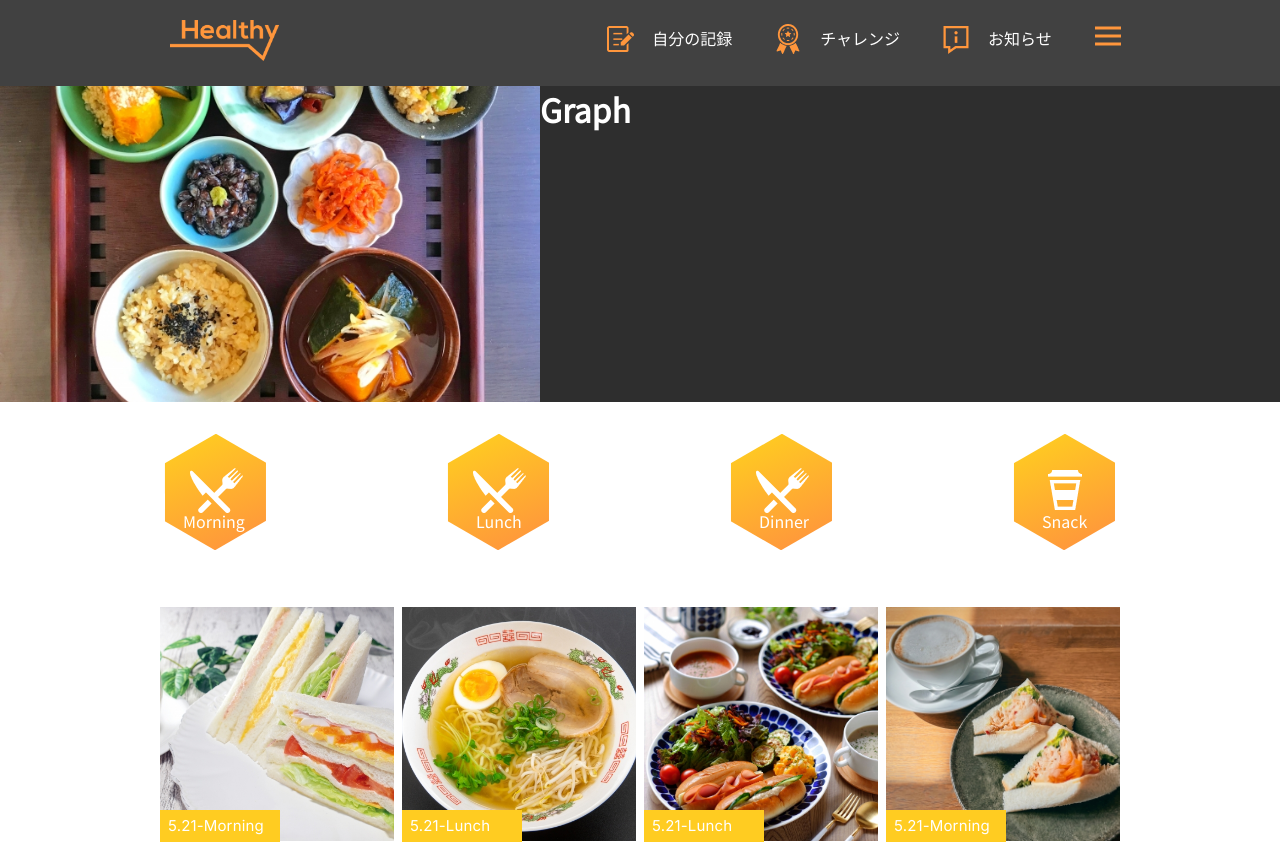
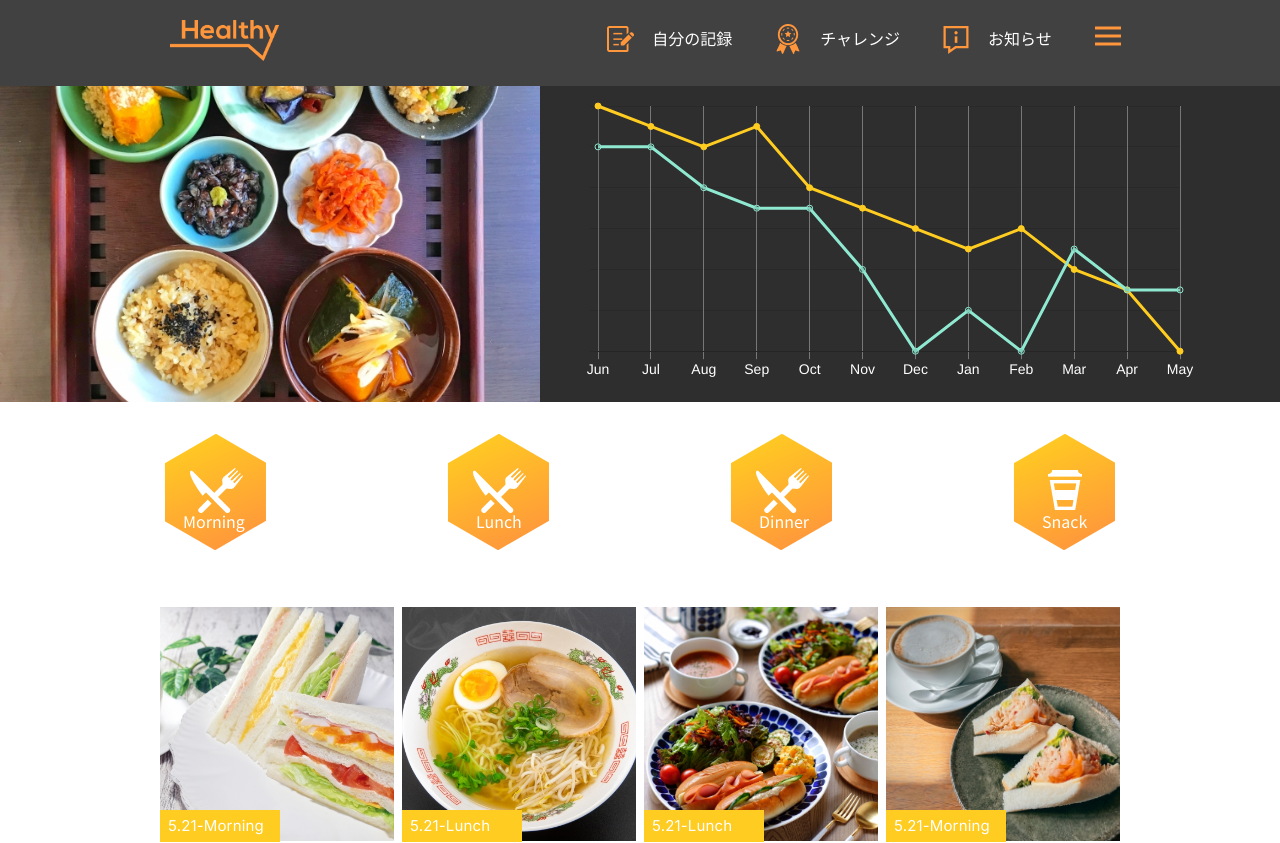
Before and after one commit to hanthienduc/healhapp, a React (Create React App) app: page / in a window 1280 px wide. Shown: the top 843 px of the page. Built offline with nearby package versions, Linux system fonts and the light colour scheme.

Commit message:
add customhooks to display graph data and install moment package for format date

```diff
--- /dev/null
+++ b/src/RecordData.js
@@ -0,0 +1,21 @@
+const recordData = {
+    labels: ['2021-6-30',
+        '2021-7-30',
+        '2021-8-30',
+        '2021-09-30',
+        '2021-10-30',
+        '2021-11-30',
+        '2021-12-30',
+        '2022-01-30',
+        '2022-02-28',
+        '2022-03-30',
+        '2022-04-30',
+        '2022-05-30'
+    ],
+    data: [
+        [90, 85, 80, 85, 70, 65, 60, 55, 60, 50, 45, 30],
+        [80, 80, 70, 65, 65, 50, 30, 40, 30, 55, 45, 45]
+    ]
+}
+
+export default recordData
--- a/src/components/MyRecordExercise/MyRecordExercise.js
+++ b/src/components/MyRecordExercise/MyRecordExercise.js
@@ -3,11 +3,11 @@ import MyExerciseData from '../../MyExerciseData'
 import { useEffect, useState } from 'react'
 import MyRecordExerciseItem from './MyRecordExerciseItem'
 function MyRecordExercise() {
-    const [exerciseData, setExerciseData] = useState()
+    const [exerciseData, setExerciseData] = useState(MyExerciseData[0])
 
     useEffect(() => {
         setExerciseData(MyExerciseData[0])
-    }, [])
+    }, [exerciseData])
     const exerciseItemElements = exerciseData.exerciseLogs.map((item) => {
         return <MyRecordExerciseItem
             category={item.category}
--- a/src/components/TopMain/TopMain.js
+++ b/src/components/TopMain/TopMain.js
@@ -1,13 +1,25 @@
 import d01 from '../../assets/top-main/d01.jpg'
+import { Line } from 'react-chartjs-2';
+
 import './TopMain.css'
+import recordData from '../../RecordData';
+import useRecordData from '../../hooks/useRecordData';
+
 function TopMain() {
+    const { options, data } = useRecordData(recordData, {
+        left: 50,
+        right: 100,
+        top: 20,
+        bottom: 20
+    })
+
     return (
         <main className="main">
             <div className="main-photo">
                 <img src={d01} alt={'d01'} />
             </div>
             <div className="main-graph">
-                <h1>Graph</h1>
+                <Line options={options} data={data} />;
             </div>
         </main>
     )
--- /dev/null
+++ b/src/hooks/useRecordData.js
@@ -0,0 +1,89 @@
+import {
+    Chart as ChartJS,
+    CategoryScale,
+    LinearScale,
+    PointElement,
+    LineElement,
+    Title,
+    Tooltip,
+    Legend,
+} from 'chart.js';
+
+import moment from 'moment'
+
+function useRecordData(recordData, padding) {
+
+    ChartJS.register(
+        CategoryScale,
+        LinearScale,
+        PointElement,
+        LineElement,
+        Title,
+        Tooltip,
+        Legend
+    );
+
+    const options = {
+        responsive: true,
+        plugins: {
+            legend: {
+                display: false,
+            },
+            title: {
+                display: false,
+                text: 'Line Chart',
+            },
+        },
+        scales: {
+            y: {
+                ticks: {
+                    display: false,
+                }
+            },
+            x: {
+                ticks: {
+                    color: "white",
+                    font: {
+                        size: 14
+                    },
+                    stepSize: 1,
+                    beginAtZero: true
+                }
+                , grid: {
+                    color: '#777777',
+                }
+            }
+        },
+        maintainAspectRatio: false,
+        layout: {
+            padding: padding
+        }
+
+    };
+    const labels = recordData.labels.map(label => moment(label).local().format("MMM"));
+
+    const data = {
+        labels,
+        datasets: [
+            {
+                label: 'Dataset 1',
+                data: recordData.data[1],
+                borderColor: '#8FE9D0',
+
+            },
+            {
+                label: 'Dataset 2',
+                data: recordData.data[0],
+                borderColor: '#FFCC21',
+                backgroundColor: '#FFCC21',
+            },
+        ],
+    };
+
+    return {
+        options,
+        data
+    }
+}
+
+export default useRecordData
--- a/src/pages/Column.js
+++ b/src/pages/Column.js
@@ -5,7 +5,6 @@ import ColumnRecommendData from '../ColumnRecommendData'
 import ColumnRecommendItem from '../components/ColumnRecommend/ColumnRecommendItem'
 import ColumnRecommendListItem from '../components/ColumnRecommendList/ColumnRecommendListItem'
 import { useEffect, useState } from 'react'
-import { nanoid } from 'nanoid'
 
 function Column() {
 
@@ -30,7 +29,7 @@ function Column() {
 
     const recommendCategoriesElement = recommendCategories.map(category => (
         <ColumnRecommendItem
-            key={nanoid()}
+            key={category.id}
             id={category.id}
             title={category.title}
             subtitle={category.subtitle} />
@@ -38,7 +37,7 @@ function Column() {
 
     const currentSelectCategoryListElements = currentSelectCategory?.recommendList?.map(item => {
         return <ColumnRecommendListItem
-            key={nanoid()}
+            key={item.id}
             id={item.id}
             img={item.img}
             date={item.date}
```
Also changed, not shown: package.json (+8 -3 lines), 1 other file (tests, documents, lock files or other folders).
